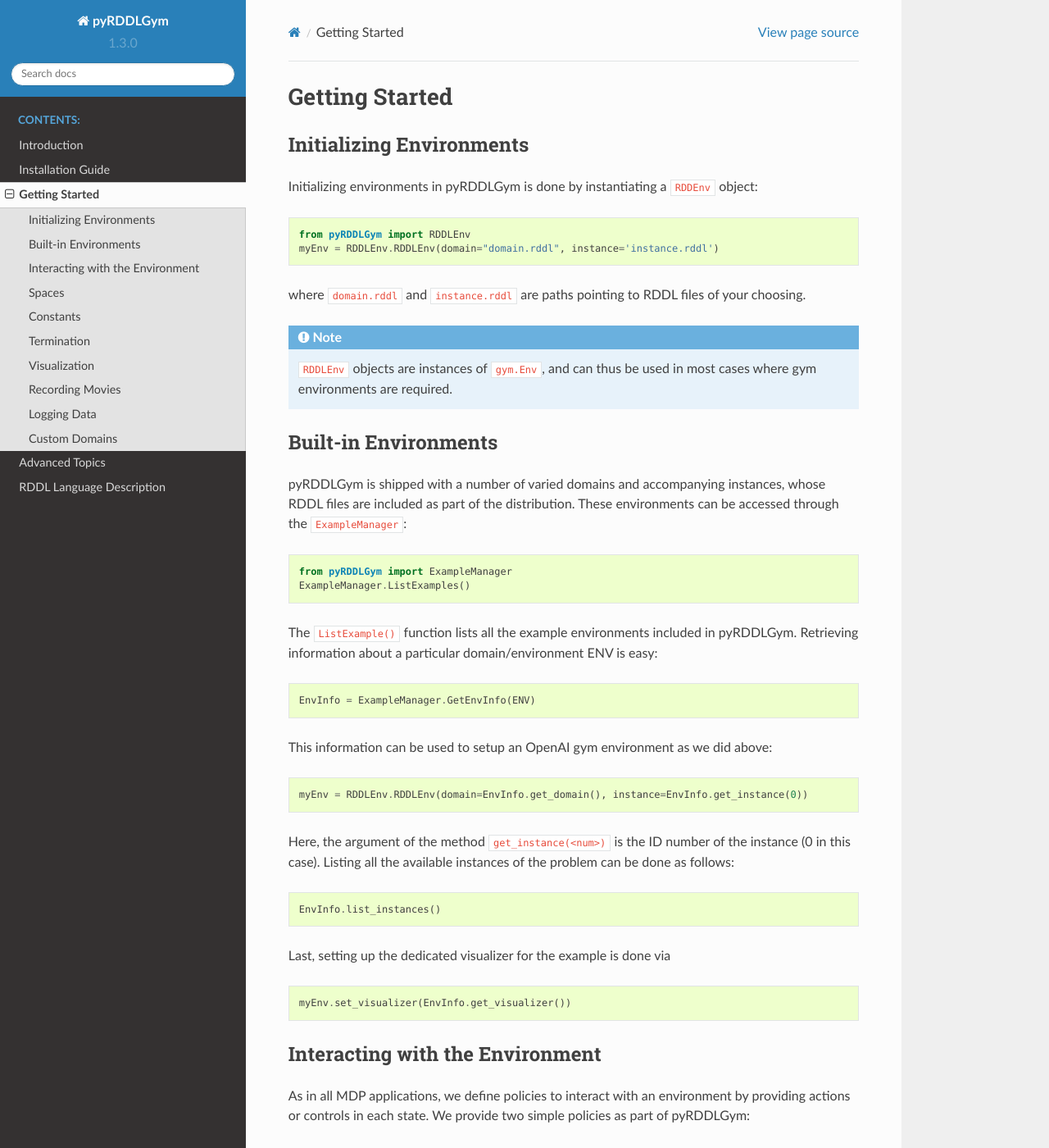
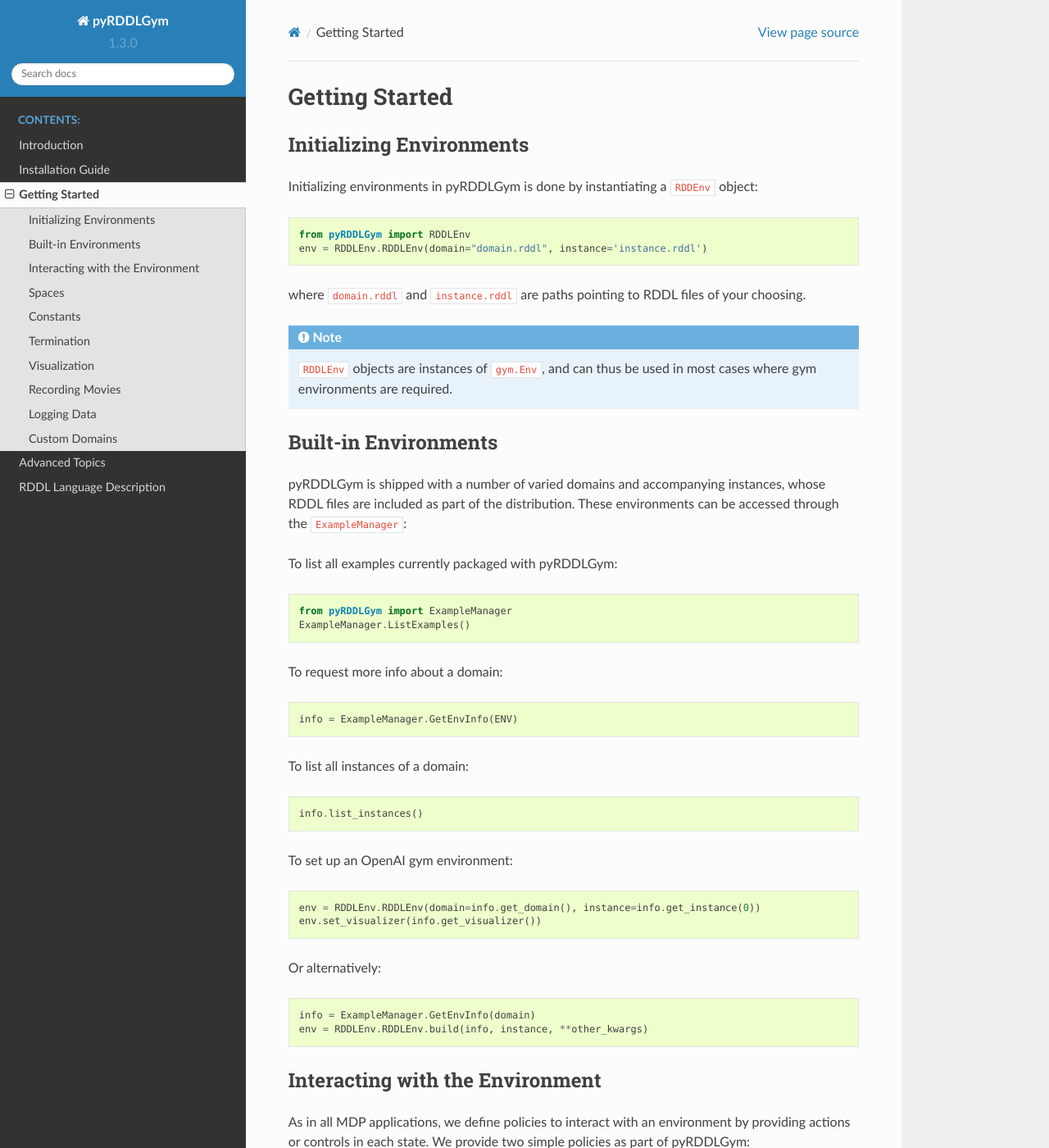
Before and after one commit to pyrddlgym-project/pyRDDLGym, a Sphinx documentation site: the page built from docs/start.rst, in a window 1280 px wide and 1400 px high. Shown: the whole window at 82% size. Built offline with Sphinx 7.4.7 and the Read the Docs theme 2.0.0, drawn with Linux system fonts in a browser that asks for light colours; some of the changed text lies outside the part shown.

Commit message:
Update start.rst

```diff
--- a/docs/start.rst
+++ b/docs/start.rst
@@ -9,7 +9,7 @@ Initializing environments in pyRDDLGym is done by instantiating a ``RDDEnv`` obj
 .. code-block:: python
 
     from pyRDDLGym import RDDLEnv
-    myEnv = RDDLEnv.RDDLEnv(domain="domain.rddl", instance='instance.rddl')
+    env = RDDLEnv.RDDLEnv(domain="domain.rddl", instance='instance.rddl')
 
 where ``domain.rddl`` and ``instance.rddl`` are paths pointing to RDDL files of your choosing.
 
@@ -23,36 +23,38 @@ pyRDDLGym is shipped with a number of varied domains and accompanying instances,
 are included as part of the distribution. These environments can be accessed through the
 ``ExampleManager``:
 
+To list all examples currently packaged with pyRDDLGym:
+
 .. code-block:: python
 
     from pyRDDLGym import ExampleManager
     ExampleManager.ListExamples()
 
-The ``ListExample()`` function lists all the example environments included in pyRDDLGym.
-Retrieving information about a particular domain/environment ENV is easy:
+To request more info about a domain:
 
 .. code-block:: python
 
-    EnvInfo = ExampleManager.GetEnvInfo(ENV)
+    info = ExampleManager.GetEnvInfo(ENV)
 
-This information can be used to setup an OpenAI gym environment as we did above:
+To list all instances of a domain:
 
 .. code-block:: python
 
-    myEnv = RDDLEnv.RDDLEnv(domain=EnvInfo.get_domain(), instance=EnvInfo.get_instance(0))
+    info.list_instances()
 
-Here, the argument of the method ``get_instance(<num>)`` is the ID number of the instance (0 in this case).
-Listing all the available instances of the problem can be done as follows:
+To set up an OpenAI gym environment:
 
 .. code-block:: python
 
-    EnvInfo.list_instances()
+    env = RDDLEnv.RDDLEnv(domain=info.get_domain(), instance=info.get_instance(0))
+    env.set_visualizer(info.get_visualizer())
 
-Last, setting up the dedicated visualizer for the example is done via
+Or alternatively:
 
 .. code-block:: python
 
-    myEnv.set_visualizer(EnvInfo.get_visualizer())
+    info = ExampleManager.GetEnvInfo(domain)
+    env = RDDLEnv.RDDLEnv.build(info, instance, **other_kwargs)
 
 Interacting with the Environment
 ----------------------------
@@ -68,7 +70,7 @@ To initialize a random agent for example:
 .. code-block:: python
 
     from Policies.Agents import RandomAgent
-    agent = RandomAgent(action_space=myEnv.action_space, num_actions=myEnv.NumConcurrentActions)
+    agent = RandomAgent(action_space=env.action_space, num_actions=env.NumConcurrentActions)
 
 Now lets see what a complete agent-environment loop looks like in pyRDDLGym.
 The example below will run the ``MarsRover`` environment for the amount of time steps specified in the instance ``horizon`` field.
@@ -80,37 +82,32 @@ If the ``env.render()`` function is used, we will also see a window pop up rende
     from pyRDDLGym import ExampleManager
     from pyRDDLGym.Core.Policies.Agents import RandomAgent
 
-    # get the environment info
-    EnvInfo = ExampleManager.GetEnvInfo('MarsRover')
+    # set up the Mars Rover problem instance 0
+    info = ExampleManager.GetEnvInfo('MarsRover')
+    env = RDDLEnv.RDDLEnv.build(info, 0)
 
-    # set up the environment class
-    # choose instance 0 because every example has at least one example instance
-    myEnv = RDDLEnv.RDDLEnv(domain=EnvInfo.get_domain(), instance=EnvInfo.get_instance(0))
-
-    # set up the environment visualizer
-    myEnv.set_visualizer(EnvInfo.get_visualizer())
-
-    # set up an agent
-    agent = RandomAgent(action_space=myEnv.action_space, num_actions=myEnv.NumConcurrentActions)
+    # set up a random policy
+    agent = RandomAgent(action_space=env.action_space, num_actions=env.NumConcurrentActions)
 
     # perform a roll-out from the initial state
     # until either termination or the horizon is reached
     total_reward = 0
-    state = myEnv.reset()
-    for _ in range(myEnv.horizon):
-          myEnv.render()
-          next_state, reward, done, info = myEnv.step(agent.sample_action())
+    state = env.reset()
+    for _ in range(env.horizon):
+          env.render()
+          action = agent.sample_action(state)
+          next_state, reward, done, _ = env.step(action)
           total_reward += reward
           state = next_state
           if done:
                 break
-    myEnv.close()
+    env.close()
 
-We also provide a convenience ``evaluate`` function for policy evaluation, so it is not necessary to implement the interaction loop explicitly:
+We also provide a convenience ``evaluate`` function, so it is not necessary to implement the interaction loop above explicitly:
 
 .. code-block:: python
 
-   total_reward = agent.evaluate(myEnv, episodes=1, render=True)['mean']
+   total_reward = agent.evaluate(env, episodes=1, render=True)['mean']
 
 The above call to ``evaluate`` returns a dictionary of summary statistics about the returns collected on different episodes, such as mean, median, standard deviation, etc.
 
@@ -174,11 +171,11 @@ Assigning a visualizer for an environment can be done by calling the environment
     from pyRDDLGym import RDDLEnv
     from pyRDDLGym import ExampleManager
 
-    EnvInfo = ExampleManager.GetEnvInfo('MarsRover')
-    myEnv = RDDLEnv.RDDLEnv(domain=EnvInfo.get_domain(), instance=EnvInfo.get_instance(0))
+    info = ExampleManager.GetEnvInfo('MarsRover')
+    env = RDDLEnv.RDDLEnv(domain=env.get_domain(), instance=env.get_instance(0))
 
     # set up the environment visualizer
-    myEnv.set_visualizer(EnvInfo.get_visualizer())
+    env.set_visualizer(info.get_visualizer())
 
 In order to build custom visualizations (for new user defined domains),
 one can inherit the class ``Visualizer.StateViz.StateViz()`` and return in the ``visualizer.render()`` method a PIL image for the gym to render to the screen.
@@ -192,14 +189,14 @@ The environment initialization has the following general structure:
     class MyDomainViz(StateViz)
         # here goes the visualization implementation
 
-    myEnv = RDDLEnv.RDDLEnv(domain='myDomain.rddl', instance='myInstance.rddl')
+    env = RDDLEnv.RDDLEnv(domain='myDomain.rddl', instance='myInstance.rddl')
 
     # set up the environment visualizer
-    myEnv.set_visualizer(MyDomainViz)
+    env.set_visualizer(MyDomainViz)
 
 .. warning::
    The visualizer argument in ``set_visualizer`` should not contain the customary ``()`` when initializing the visualizer object, since this is done internally.
-   So, instead of writing ``myEnv.set_visualizer(MyDomainViz(**MyArgs))``, write ``myEnv.set_visualizer(MyDomainViz, viz_kwargs=MyArgs)``.
+   So, instead of writing ``env.set_visualizer(MyDomainViz(**MyArgs))``, write ``env.set_visualizer(MyDomainViz, viz_kwargs=MyArgs)``.
 
 Recording Movies
 --------------------------
@@ -208,26 +205,22 @@ A ``MovieGenerator`` class is provided to allow capture of videos of agent behav
 
 .. code-block:: python
 
-    from pyRDDLGym import RDDLEnv
-    from pyRDDLGym.Visualizer.StateViz import StateViz
-    from pyRDDLGym.Visualizer.MovieGenerator import MovieGenerator
-
     # load the environment
-    myEnv = RDDLEnv.RDDLEnv(domain='myDomain.rddl', instance='myInstance.rddl')
+    env = RDDLEnv.RDDLEnv(domain='myDomain.rddl', instance='myInstance.rddl')
 
     # set up the movie generator
     movie_gen = MovieGenerator('myFilePath', 'myEnvName', max_frames=1000)
 
     # set up the environment visualizer, passing a movie generator to capture frames
-    myEnv.set_visualizer(EnvInfo.get_visualizer(), movie_gen=movie_gen)
+    env.set_visualizer(info.get_visualizer(), movie_gen=movie_gen)
 
-    # interact with myEnv as usual
+    # interact with env as usual
     ...
 
     # close the environment
-    myEnv.close()
+    env.close()
 
-Upon calling ``myEnv.close()``, the images captured will be combined into video format and saved to the desired path.
+Upon calling ``env.close()``, the images captured will be combined into video format and saved to the desired path.
 Any temporary files created to capture individual frames during interaction will be deleted from disk.
 
 Logging Data
@@ -241,8 +234,7 @@ To log information about the RDDL compilation to a file:
 
 .. code-block:: python
 
-	myEnv = RDDLEnv.RDDLEnv(domain=EnvInfo.get_domain(), instance=EnvInfo.get_instance(0),
-                            debug=True)
+	env = RDDLEnv.RDDLEnv(domain=info.get_domain(), instance=info.get_instance(0), debug=True)
 
 Upon executing this command, a log file is created with the name <domain name>_<instance name>.log in the installation's root directory.
 Currently, the following information is written in the generated log file:
@@ -258,8 +250,8 @@ To log simulation data to a file:
 
 .. code-block:: python
 
-	myEnv = RDDLEnv.RDDLEnv(domain=EnvInfo.get_domain(), instance=EnvInfo.get_instance(0),
-                            log=True, simlogname='MyLogName')
+	env = RDDLEnv.RDDLEnv(domain=info.get_domain(), instance=info.get_instance(0),
+                              log=True, log_path='path/to/file')
 
 Upon interacting with the environment, a log file is created in the Logs folder in pyRDDLGym.
 
```
